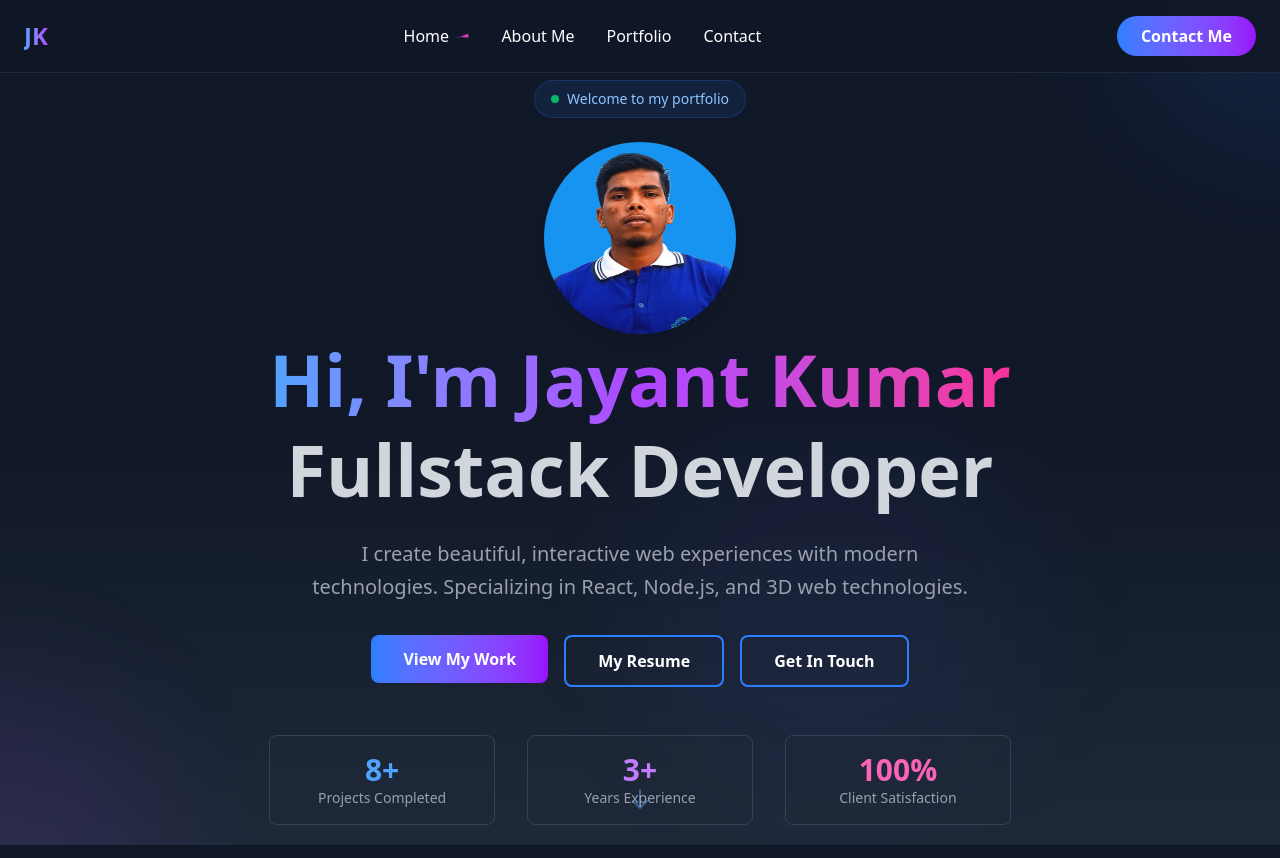
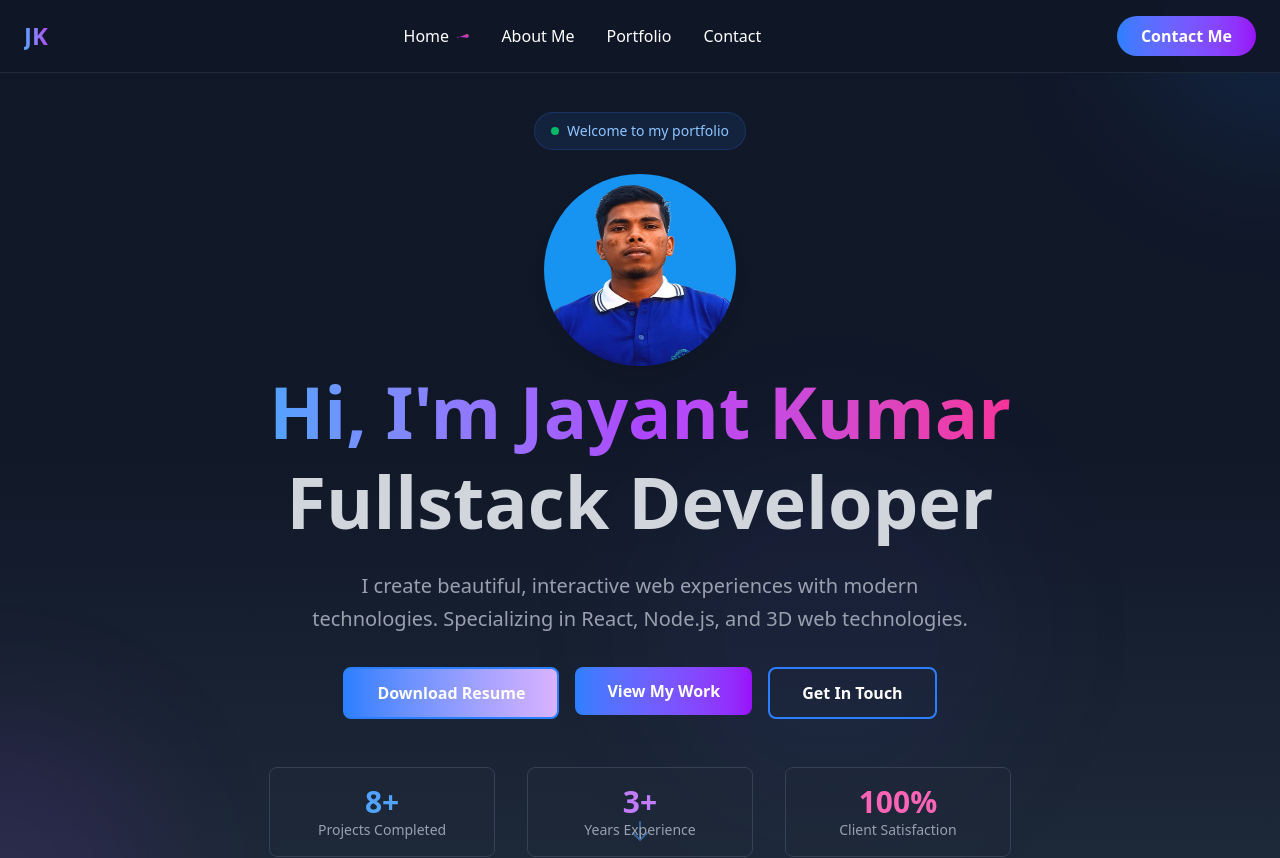
Before and after one commit to itsAkito/itsjayantsportfolio, a React (Vite) app: page / in a window 1280 px wide. Shown: the top 858 px of the page. Built offline with nearby package versions, Linux system fonts and the light colour scheme.

Commit message:
Updated portfolio section with Resume button functionality

```diff
--- a/src/components/About/About.jsx
+++ b/src/components/About/About.jsx
@@ -59,7 +59,7 @@ const About = () => {
                 <p className="text-sm text-gray-400">Happy Clients</p>
               </div>
               <div className="p-4 bg-gradient-to-br from-pink-500/20 to-pink-500/10 rounded-lg border border-pink-500/30">
-                <h4 className="text-2xl font-bold text-pink-400">3+</h4>
+                <h4 className="text-2xl font-bold text-pink-400">2+</h4>
                 <p className="text-sm text-gray-400">Years Active</p>
               </div>
             </div>
--- a/src/components/Hero/HeroSection.jsx
+++ b/src/components/Hero/HeroSection.jsx
@@ -18,7 +18,7 @@ const HeroSection = () => {
       {/* Content */}
       <div className="relative z-10 max-w-4xl mx-auto text-center">
         {/* Greeting Badge */}
-        <div className="inline-flex items-center gap-2 px-4 py-2 rounded-full bg-blue-500/10 border border-blue-500/20 mb-6">
+        <div className="inline-flex items-center gap-2 px-4 py-2 rounded-full bg-blue-500/10 border border-blue-500/20 mb-6 mt-8">
           <span className="w-2 h-2 bg-green-400 rounded-full animate-pulse"></span>
           <p className="text-sm text-blue-300">Welcome to my portfolio</p>
         </div>
@@ -49,6 +49,18 @@ const HeroSection = () => {
 
         {/* CTA Buttons */}
         <div className="flex flex-col md:flex-row gap-4 justify-center mb-12">
+
+          {/* Resume download link (separate, not inside AnchorLink) */}
+          <a
+            href="/MyResume.pdf" // File should be inside public folder
+            download="Jayant-Resume.pdf"
+            className="px-8 py-3 border-2 border-blue-500 rounded-lg bg-gradient-to-r from-blue-500 to-purple-300 hover:shadow-lg hover:shadow-indigo-400/40 transition font-semibold text-white"
+            target="_blank"
+            rel="noopener noreferrer"
+          >
+            Download Resume
+          </a>
+          {/* Portfolio button */}
           <AnchorLink
             className="anchor-link"
             offset={50}
@@ -58,16 +70,8 @@ const HeroSection = () => {
               View My Work
             </button>
           </AnchorLink>
-             <AnchorLink
-              className="anchor-link"
-              offset={50}
-              href="#"
 
-            >
-              <button className="px-8 py-3 border-2 border-blue-500 rounded-lg hover:bg-blue-500/10 transition font-semibold text-white">
-              My Resume
-              </button>
-            </AnchorLink>
+          {/* Contact button */}
           <AnchorLink
             className="anchor-link"
             offset={50}
@@ -77,6 +81,7 @@ const HeroSection = () => {
               Get In Touch
             </button>
           </AnchorLink>
+
         </div>
 
         {/* Stats */}
--- a/src/components/Portfolio3D/Portfolio3D.jsx
+++ b/src/components/Portfolio3D/Portfolio3D.jsx
@@ -76,7 +76,7 @@ const Portfolio3D = () => {
       details:
         "Interactive 3D portfolio website with smooth animations and modern design showcasing projects and skills.",
       link: "#",
-      github: "https://github.com/",
+      github: "https://github.com",
     },
     {
       id: 6,
@@ -190,7 +190,7 @@ const Portfolio3D = () => {
             Check out my GitHub for more code and contributions
           </p>
           <a
-            href="https://github.com"
+            href="https://github.com/"
             className="inline-block px-8 py-3 bg-gradient-to-r from-blue-500 to-purple-600 rounded-lg hover:shadow-lg hover:shadow-blue-500/50 transition font-semibold text-white"
           >
             Visit My GitHub
```
Also changed, not shown: public/MyPortimage.png (added), 1 other file (tests, documents, lock files or other folders). Lines whose indentation alone changed are shown as unchanged.
